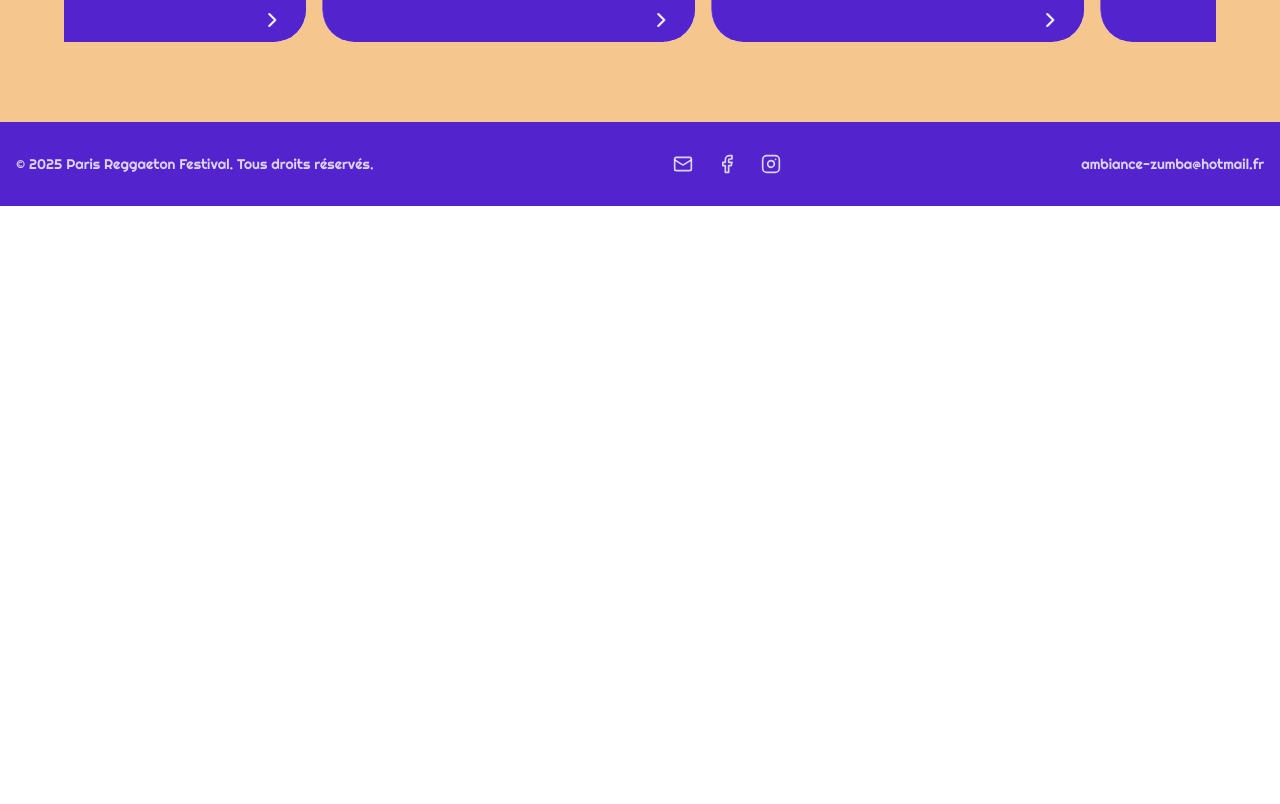
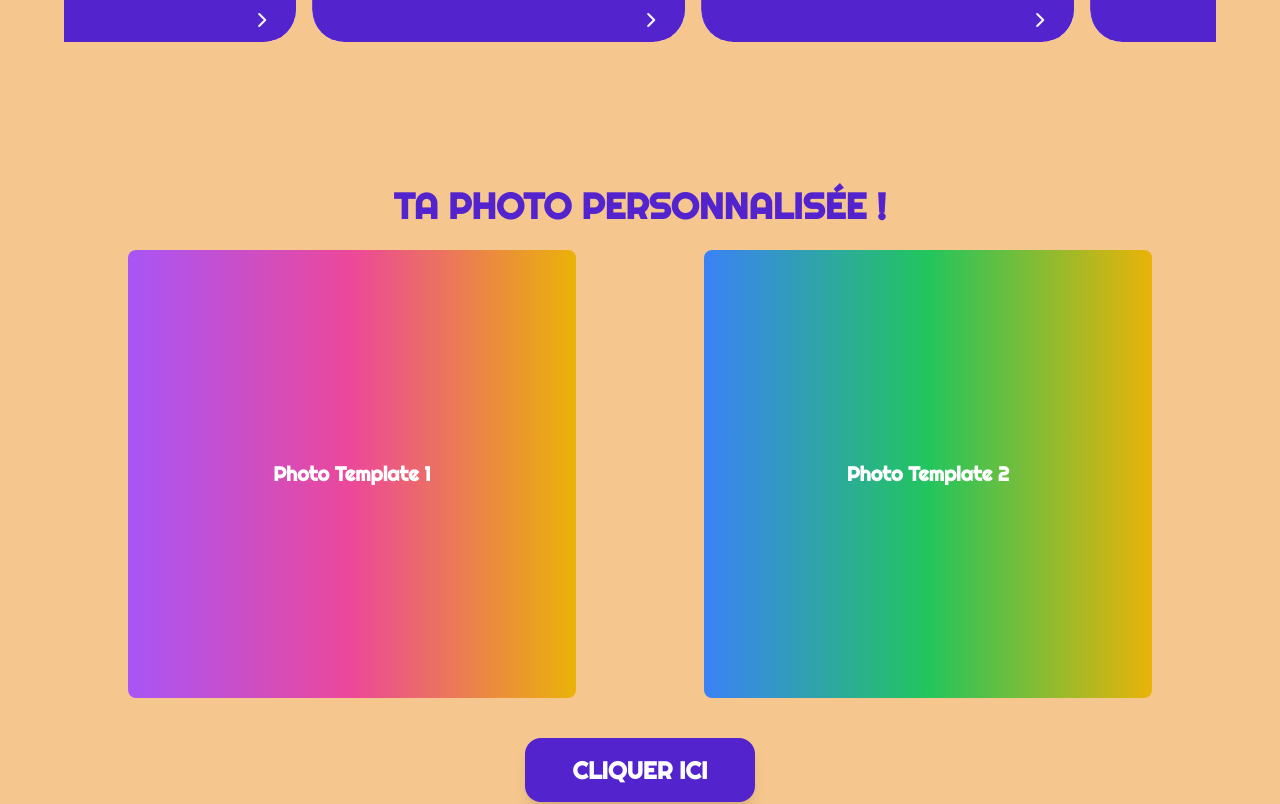
Before and after one commit to vbachele/ParisReggaetonFestival, a React (Vite) app: page / in a window 1280 px wide. Shown: the part 2360-3164 px from the top of the page. Before the commit the page ends 2566 px from the top, so only its background shows below. Built offline with nearby package versions, Linux system fonts and the light colour scheme.

Commit message:
feat: adding more infos and photo personnalisee2e

```diff
--- /dev/null
+++ b/src/components/home/FestivalPersonnalizePhoto.tsx
@@ -0,0 +1,57 @@
+import { motion } from 'framer-motion';
+
+const FestivalPersonnalizePhoto = () => {
+  return (
+    <section className="py-12">
+      <div className="max-w-6xl mx-auto px-4">
+        <motion.h2
+          initial={{ x: -100, opacity: 0 }}
+          animate={{ x: 0, opacity: 1 }}
+          transition={{ duration: 0.7, delay: 0.2 }}
+          className="text-2xl md:text-4xl font-bold mb-6 text-center font-title text-text-primary"
+        >
+          TA PHOTO PERSONNALISÉE !
+        </motion.h2>
+
+
+        <motion.div
+          initial={{ x: 100, opacity: 0 }}
+          animate={{ x: 0, opacity: 1 }}
+          transition={{ duration: 0.7, delay: 0.4 }}
+          className="grid grid-cols-1 md:grid-cols-2 gap-8 justify-items-center mb-10"
+        >
+          {/* First placeholder image */}
+          <div className="relative w-full aspect-square max-w-md">
+            <div className="w-full h-full bg-gradient-to-r from-purple-500 via-pink-500 to-yellow-500 rounded-lg flex items-center justify-center">
+              <span className="text-white text-xl font-bold">Photo Template 1</span>
+            </div>
+          </div>
+
+          {/* Second placeholder image */}
+          <div className="relative w-full aspect-square max-w-md">
+            <div className="w-full h-full bg-gradient-to-r from-blue-500 via-green-500 to-yellow-500 rounded-lg flex items-center justify-center">
+              <span className="text-white text-xl font-bold">Photo Template 2</span>
+            </div>
+          </div>
+        </motion.div>
+
+        {/* Call to action button */}
+        <motion.div
+          initial={{ x: 100, opacity: 0 }}
+          animate={{ x: 0, opacity: 1 }}
+          transition={{ duration: 0.7, delay: 0.6 }}
+          className="text-center"
+        >
+          <a
+            href="https://www.twibbonize.com/prf2025jyserai"
+            className="inline-block bg-text-primary text-white text-2xl font-bold px-12 py-4 rounded-2xl transform hover:scale-105 transition-transform duration-200 shadow-lg hover:shadow-xl"
+          >
+            CLIQUER ICI
+          </a>
+        </motion.div>
+      </div>
+    </section>
+  );
+};
+
+export default FestivalPersonnalizePhoto;
--- /dev/null
+++ b/src/components/infos/FestivalOnsite.tsx
@@ -0,0 +1,32 @@
+const FestivalOnsite = () => {
+  return (
+    <div className="space-y-6">
+      <h2 className="text-2xl md:text-3xl font-bold text-text-primary mb-6">Lors de l'évènement</h2>
+
+      <div className="space-y-6">
+        <div>
+          <h3 className="text-xl font-semibold  mb-3">Pour faciliter l'accueil, l'équipe vous remercie :</h3>
+          <ul className="list-disc pl-6 space-y-2 font-body">
+            <li>D'arriver 20 min en avance</li>
+            <li>De prévoir une tenue confortable et des baskets propres</li>
+            <li>De présenter votre pass en version papier ou numérique à votre arrivée</li>
+          </ul>
+        </div>
+
+        <div className="p-4 bg-yellow-50 rounded-lg border border-yellow-200">
+          <p className="text-yellow-800 font-medium">
+            L'équipe ne fait pas crédit et ne fait aucun remboursement en cas de désistement, de retard ou d'absence.
+          </p>
+        </div>
+
+        <div className="p-4 bg-blue-50 rounded-lg border border-blue-200">
+          <p className="text-blue-800 font-medium">
+            Pour les règlements sur place (sous réserve de disponibilité), merci de faire l'appoint (Attention : pas de lecteur CB sur place).
+          </p>
+        </div>
+      </div>
+    </div>
+  );
+};
+
+export default FestivalOnsite;
--- a/src/pages/Home.tsx
+++ b/src/pages/Home.tsx
@@ -1,7 +1,8 @@
 import { Layout } from '@/components/Layout';
+import HeroSection from '@/components/home/HeroSection';
+import FeatureCards from '@/components/home/FeatureCards';
 import ArtistList from '@/components/home/ArtistList';
-import FeatureCards from '@/components/home/FeatureCards';
-import HeroSection from '@/components/home/HeroSection';
+import FestivalPersonnalizePhoto from '@/components/home/FestivalPersonnalizePhoto';
 
 const Home = () => {
   return (
@@ -13,6 +14,7 @@ const Home = () => {
             <div className="text-white space-y-12 text-center">
               <FeatureCards />
               <ArtistList />
+              <FestivalPersonnalizePhoto />
             </div>
           </div>
         </div>
--- a/src/pages/Info.tsx
+++ b/src/pages/Info.tsx
@@ -4,6 +4,7 @@ import { motion } from 'framer-motion';
 import FestivalAddress from '@/components/infos/FestivalAddress';
 import FestivalTransport from '@/components/infos/FestivalTransport';
 import FestivalRestauration from '@/components/infos/FestivalRestauration';
+import FestivalOnsite from '@/components/infos/FestivalOnsite';
 
 const baseTitleAnim = {
   initial: { x: -100, opacity: 0 },
@@ -83,7 +84,15 @@ const Info = () => {
                 </Card>
               </motion.div>
             </section>
-
+            <section>
+              <motion.div {...cardAnim} transition={{ ...cardAnim.transition, delay: 0.55 }}>
+                <Card>
+                  <CardContent className="p-8 bg-white rounded-lg">
+                    <FestivalOnsite />
+                  </CardContent>
+                </Card>
+              </motion.div>
+            </section>
             <section>
               <motion.div {...cardAnim} transition={{ ...cardAnim.transition, delay: 0.4 }}>
                 <Card>
@@ -93,6 +102,8 @@ const Info = () => {
                 </Card>
               </motion.div>
             </section>
+
+
           </div>
         </div>
       </div>
```
Also changed, not shown: public/affiches/personnalize_photo.jpg (added).
